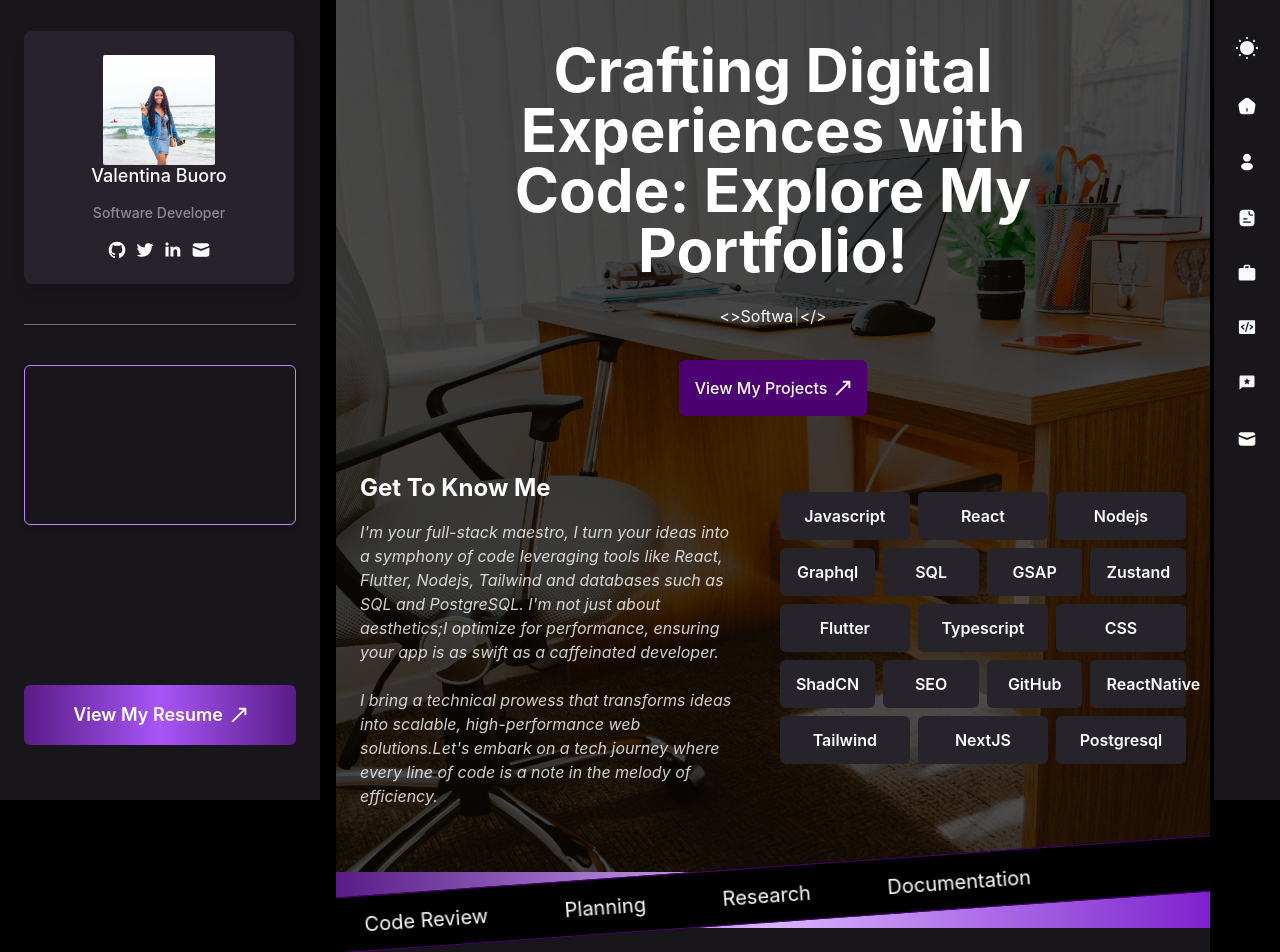
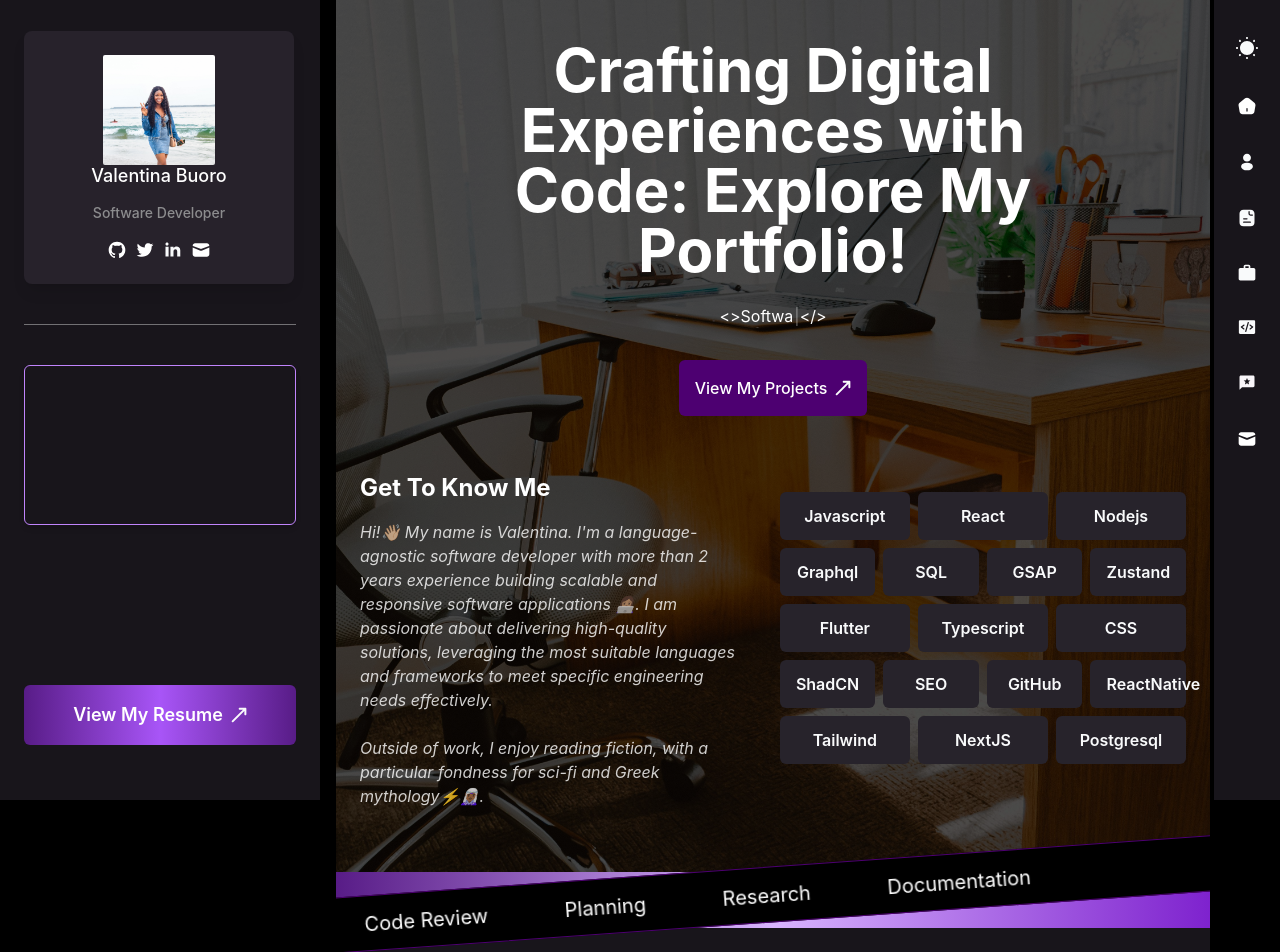
Before and after one commit to valentina-buoro/portfolio-2.0, a Next.js app: page / in a window 1280 px wide. Shown: the top 952 px of the page. Built offline with nearby package versions, Linux system fonts and the light colour scheme.

Commit message:
header updates

```diff
--- a/components/sections/Hero.tsx
+++ b/components/sections/Hero.tsx
@@ -114,19 +114,15 @@ const Hero = () => {
               <p className="text-2xl font-bold mb-4">Get To Know Me</p>
               <i className=" text-sm md:text-base text-white/80">
                 {" "}
-                I'm your full-stack maestro, I turn your ideas into a symphony
-                of code leveraging tools like React, Flutter, Nodejs, Tailwind
-                and databases such as SQL and PostgreSQL. I'm not just about
-                aesthetics;I optimize for performance, ensuring your app is as
-                swift as a caffeinated developer.
+                Hi!👋🏼 My name is Valentina. I'm a language-agnostic software developer with more than 2 years experience building scalable and responsive software applications 👩🏽‍💻. I am passionate about delivering high-quality solutions, leveraging the most suitable languages and frameworks to meet specific engineering needs effectively.
+
                 <br />
                 <br />
                 <span className="hidden md:block">
-                  I bring a technical prowess that transforms ideas into
-                  scalable, high-performance web solutions.Let's embark on a
-                  tech journey where every line of code is a note in the melody
-                  of efficiency.
+
+
                 </span>
+                <p>Outside of work, I enjoy reading fiction, with a particular fondness for sci-fi and Greek mythology⚡️🧝🏾‍♀️.</p>
               </i>
             </div>
             <div className="right px-6 md:px-0 " data-aos="fade-left">
```
